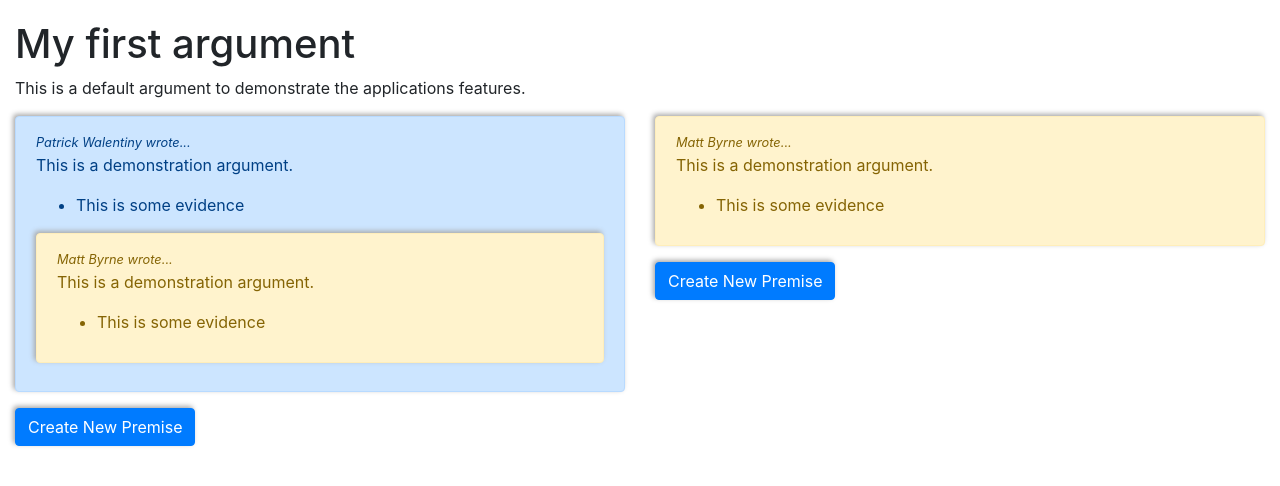
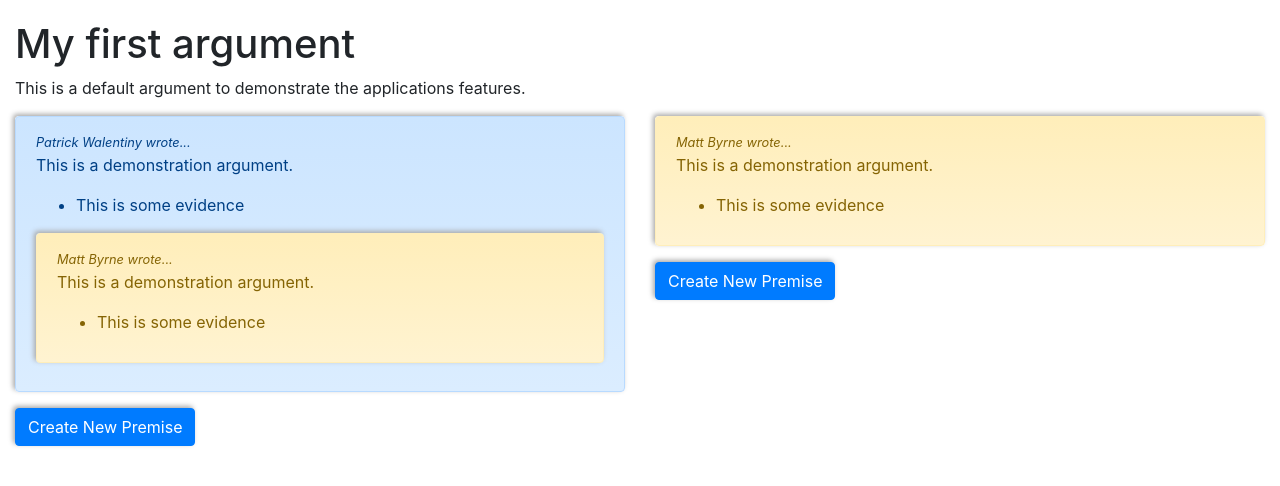
Before and after one commit to pjwalen/argumentum, a Flask app: page /argument/1 in a window 1280 px wide. Shown: the part 56-542 px from the top of the page. Run offline with Flask 2, Linux system fonts and the light colour scheme; data that the repository does not hold is empty; some libraries are stand-ins or nearby versions.

Commit message:
Add gradients to all of the alert boxes.

```diff
--- a/argumentum/static/argumentum.css
+++ b/argumentum/static/argumentum.css
@@ -6,3 +6,19 @@
     /*border-width: 1px;*/
     box-shadow: -2px -2px 5px #aaa;
 }
+
+.alert-primary {
+    background: #cce5ff; /* Old browsers */
+    background: -moz-linear-gradient(top, #cce5ff 0%, #dbedff 100%); /* FF3.6-15 */
+    background: -webkit-linear-gradient(top, #cce5ff 0%,#dbedff 100%); /* Chrome10-25,Safari5.1-6 */
+    background: linear-gradient(to bottom, #cce5ff 0%,#dbedff 100%); /* W3C, IE10+, FF16+, Chrome26+, Opera12+, Safari7+ */
+    filter: progid:DXImageTransform.Microsoft.gradient( startColorstr='#cce5ff', endColorstr='#dbedff',GradientType=0 ); /* IE6-9 */
+}
+
+.alert-warning {
+    background: #ffeeba; /* Old browsers */
+    background: -moz-linear-gradient(top, #ffeeba 0%, #fff3d1 100%); /* FF3.6-15 */
+    background: -webkit-linear-gradient(top, #ffeeba 0%, #fff3d1 100%); /* Chrome10-25,Safari5.1-6 */
+    background: linear-gradient(to bottom, #ffeeba 0%, #fff3d1 100%); /* W3C, IE10+, FF16+, Chrome26+, Opera12+, Safari7+ */
+    filter: progid:DXImageTransform.Microsoft.gradient(startColorstr='#ffeeba', endColorstr='#fff3d1', GradientType=0); /* IE6-9 */
+}
```
